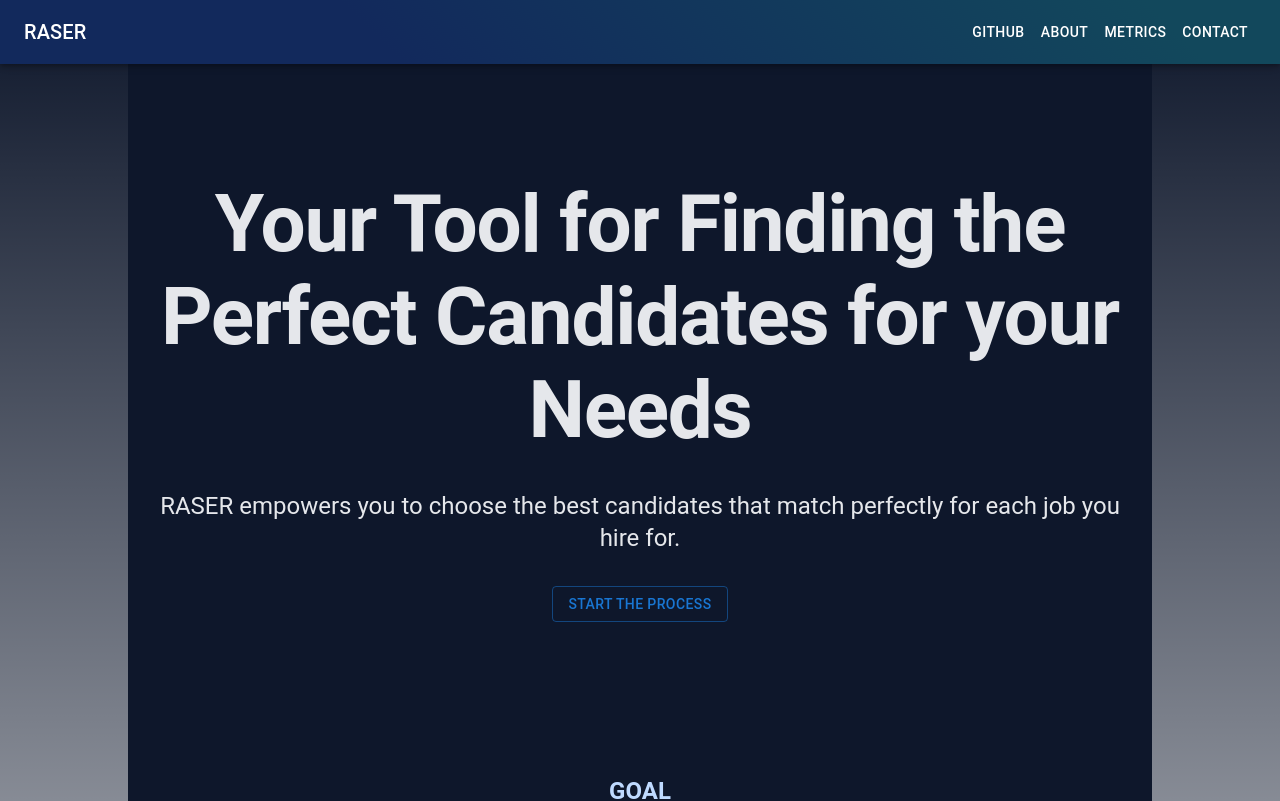
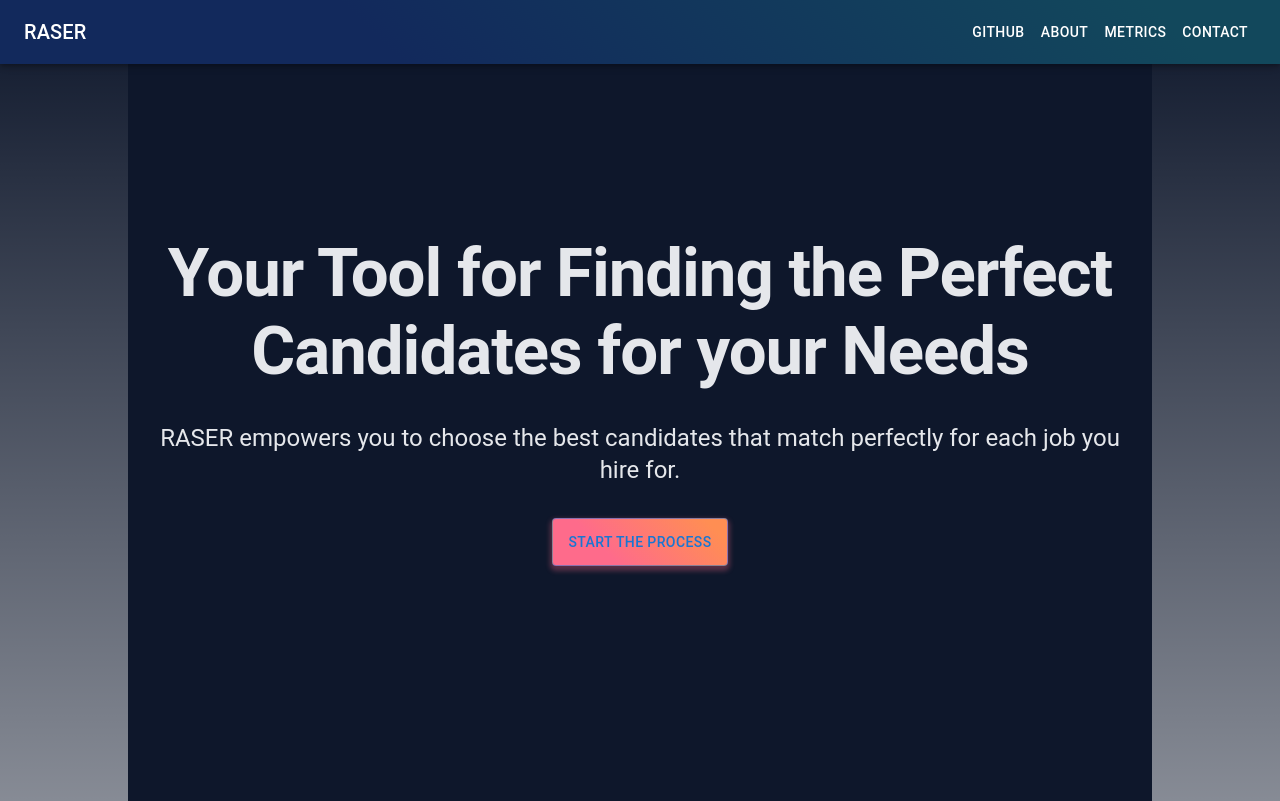
Before and after one commit to neohacker18/RASER-Frontend, a Next.js app: page / in a window 1280 px wide. Shown: the top 801 px of the page. Built offline with nearby package versions, Linux system fonts and the light colour scheme.

Commit message:
Adding a custom gradient button

```diff
--- a/src/app/page.js
+++ b/src/app/page.js
@@ -20,8 +20,9 @@ import Button from "@mui/material/Button";
 import { useRouter } from "next/navigation";
 import { Grid, Stack } from "@mui/material";
 
+
 const drawerWidth = 240;
-const navItems = ["Github", "About", "Metrics","Contact"];
+const navItems = ["Github", "About", "Metrics", "Contact"];
 
 export default function Home(props) {
   const router = useRouter();
@@ -112,19 +113,24 @@ export default function Home(props) {
         </nav>
       </Box>
       <div className={styles.container}>
-        <Typography variant="h1" sx={{ fontWeight: "700", fontSize: "5rem",color:'#E5E7EB' }}>
+        <Typography
+          variant="h1"
+          sx={{ fontWeight: "700", fontSize: "4.2rem", color: "#E5E7EB" }}
+        >
           Your Tool for Finding the Perfect Candidates for your Needs
         </Typography>
         <Typography
           variant="h5"
           sx={{
-            marginTop: 4,color:'#E5E7EB'
+            marginTop: 4,
+            color: "#E5E7EB",
           }}
         >
           RASER empowers you to choose the best candidates that match perfectly
           for each job you hire for.
         </Typography>
         <Button
+        className={styles.process_button}
           variant="outlined"
           sx={{ marginTop: 4 }}
           onClick={() => {
@@ -172,7 +178,6 @@ export default function Home(props) {
           sx={{ width: "100%", padding: "0 150px" }}
         >
           <Grid
-            marginTop={8}
             container
             rowSpacing={1}
             columnSpacing={{ xs: 1, sm: 2, md: 5 }}
@@ -186,7 +191,7 @@ export default function Home(props) {
                 >
                   Natural Language Processing
                 </Typography>
-                <Typography sx={{marginTop:2,color:'#95A3B9'}}>
+                <Typography sx={{ marginTop: 2, color: "#95A3B9" }}>
                   We leverage state-of-the-art natural language processing
                   techniques to extract and comprehend the context of resumes
                   and job descriptions. This technology allows us to provide you
@@ -203,7 +208,7 @@ export default function Home(props) {
                 >
                   User-Friendly Interface
                 </Typography>
-                <Typography sx={{marginTop:2,color:'#95A3B9'}}>
+                <Typography sx={{ marginTop: 2, color: "#95A3B9" }}>
                   We understand the importance of a seamless user experience.
                   Our web page is designed to be intuitive and user-friendly,
                   allowing you to interact with the project with ease.
@@ -219,7 +224,7 @@ export default function Home(props) {
                 >
                   Python-Based
                 </Typography>
-                <Typography sx={{marginTop:2,color:'#95A3B9'}}>
+                <Typography sx={{ marginTop: 2, color: "#95A3B9" }}>
                   Our project is currently written in Python, a powerful and
                   versatile programming language known for its readability and
                   efficiency.
@@ -235,7 +240,7 @@ export default function Home(props) {
                 >
                   Semantic Similarity
                 </Typography>
-                <Typography sx={{marginTop:2,color:'#95A3B9'}}>
+                <Typography sx={{ marginTop: 2, color: "#95A3B9" }}>
                   Our text similarity feature provides a detailed comparison
                   between your resume and job descriptions. This feature helps
                   you identify the areas where your resume aligns with the job
--- a/src/app/page.module.css
+++ b/src/app/page.module.css
@@ -11,3 +11,13 @@
     width: 80%;
     margin: auto;
    }
+
+   .process_button {
+    background: linear-gradient(45deg, #fe6b8b 30%, #ff8e53 90%);
+    border-radius: 3px;
+    border: 0;
+    color: white;
+    height: 48px;
+    padding: 0 30px;
+    box-shadow: 0 3px 5px 2px rgba(255, 105, 135, .3);
+  }
```
